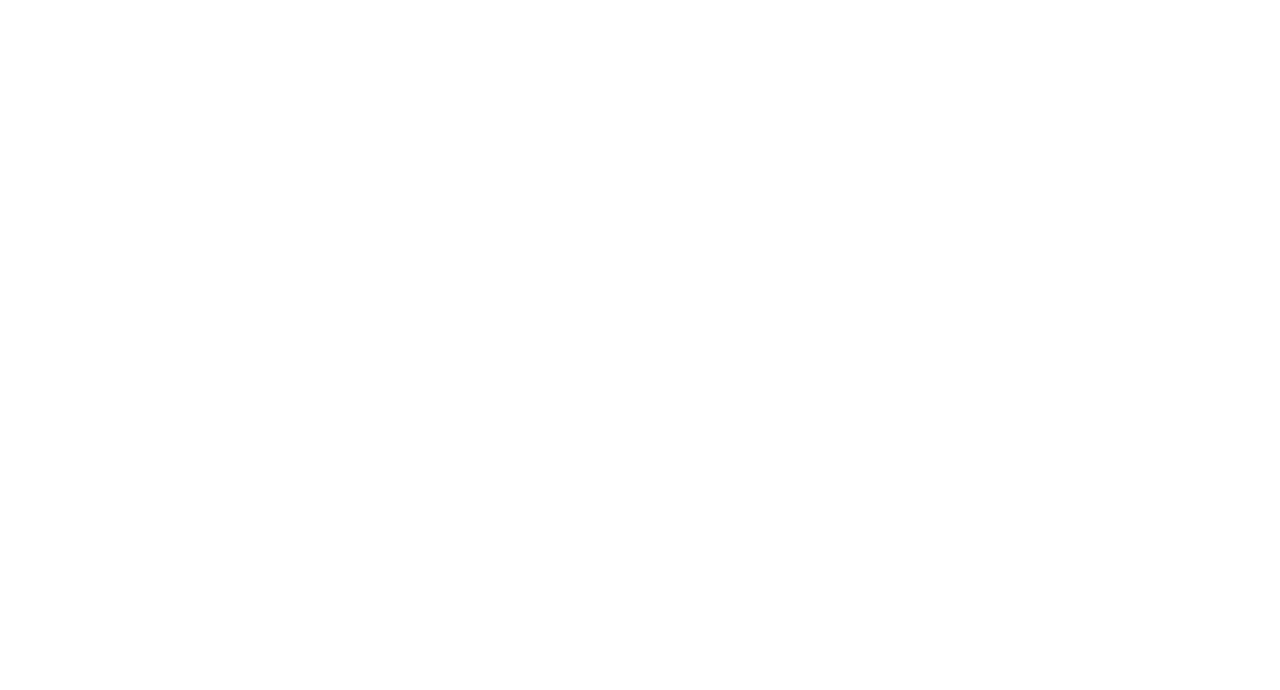
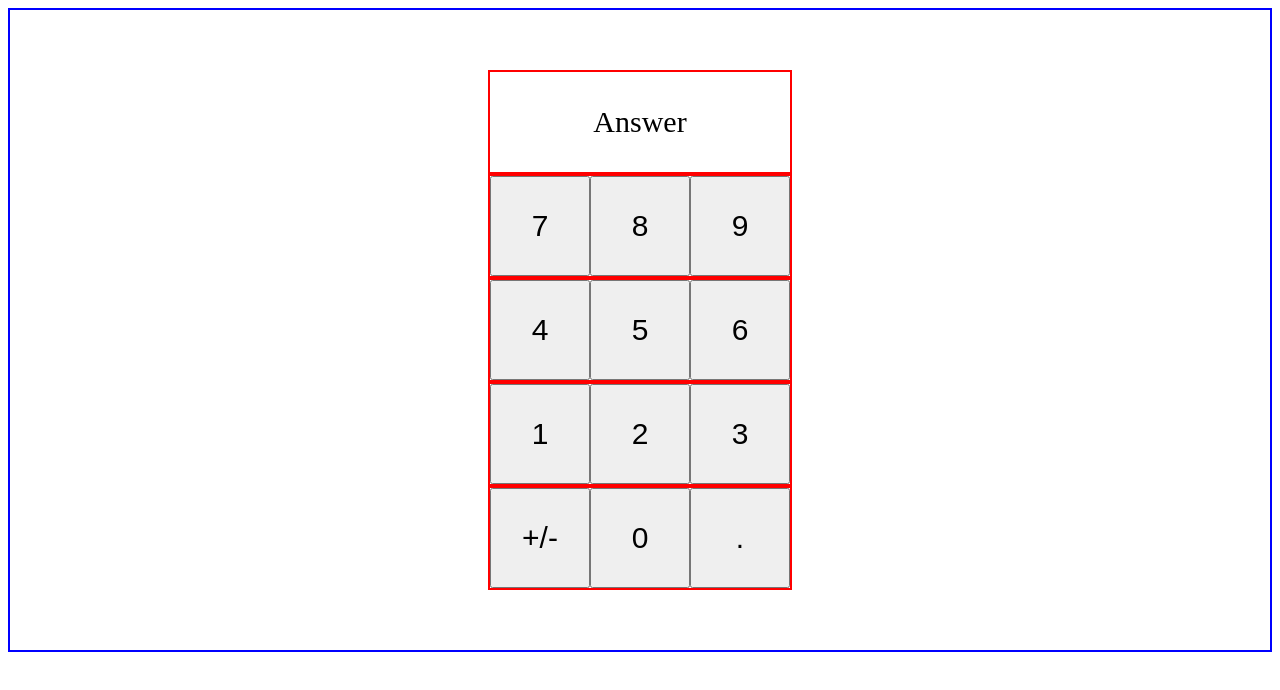
Before and after one commit to seanpoul/project-calculator, a plain HTML site: page index.html in a window 1280 px wide. Drawn offline with Linux system fonts and the light colour scheme.

Commit message:
Create html buttons and simple layout with css.

```diff
--- a/index.html
+++ b/index.html
@@ -4,10 +4,31 @@
 <head>
     <meta charset="UTF-8">
     <title>Simple Calculator</title>
+    <link rel="stylesheet" href="./styles.css">
 </head>
 
 <body>
-
+    <div class="answer">Answer</div>
+    <div class="row1">
+        <button class="7">7</button>
+        <button class="8">8</button>
+        <button class="9">9</button>
+    </div>
+    <div class="row2">
+        <button class="4">4</button>
+        <button class="5">5</button>
+        <button class="6">6</button>
+    </div>
+    <div class="row3">
+        <button class="1">1</button>
+        <button class="2">2</button>
+        <button class="3">3</button>
+    </div>
+    <div class="row4">
+        <button class="neg">+/-</button>
+        <button class="0">0</button>
+        <button class=".">.</button>
+    </div>
 </body>
 
 </html>
--- a/styles.css
+++ b/styles.css
@@ -0,0 +1,27 @@
+body {
+    display: flex;
+    border: blue solid 2px;
+    height: 80vh;
+    justify-content: center;
+    align-items: center;
+    flex-direction: column;
+}
+
+div {
+    display: flex;
+    border: red solid 2px;
+    height: 100px;
+    width: 300px;
+    justify-content: center;
+    align-items: center;
+    font-size: 30px;
+}
+
+button{
+    display: flex;
+    height: 100px;
+    width: 300px;
+    justify-content: center;
+    align-items: center;
+    font-size: 30px;
+}
```
